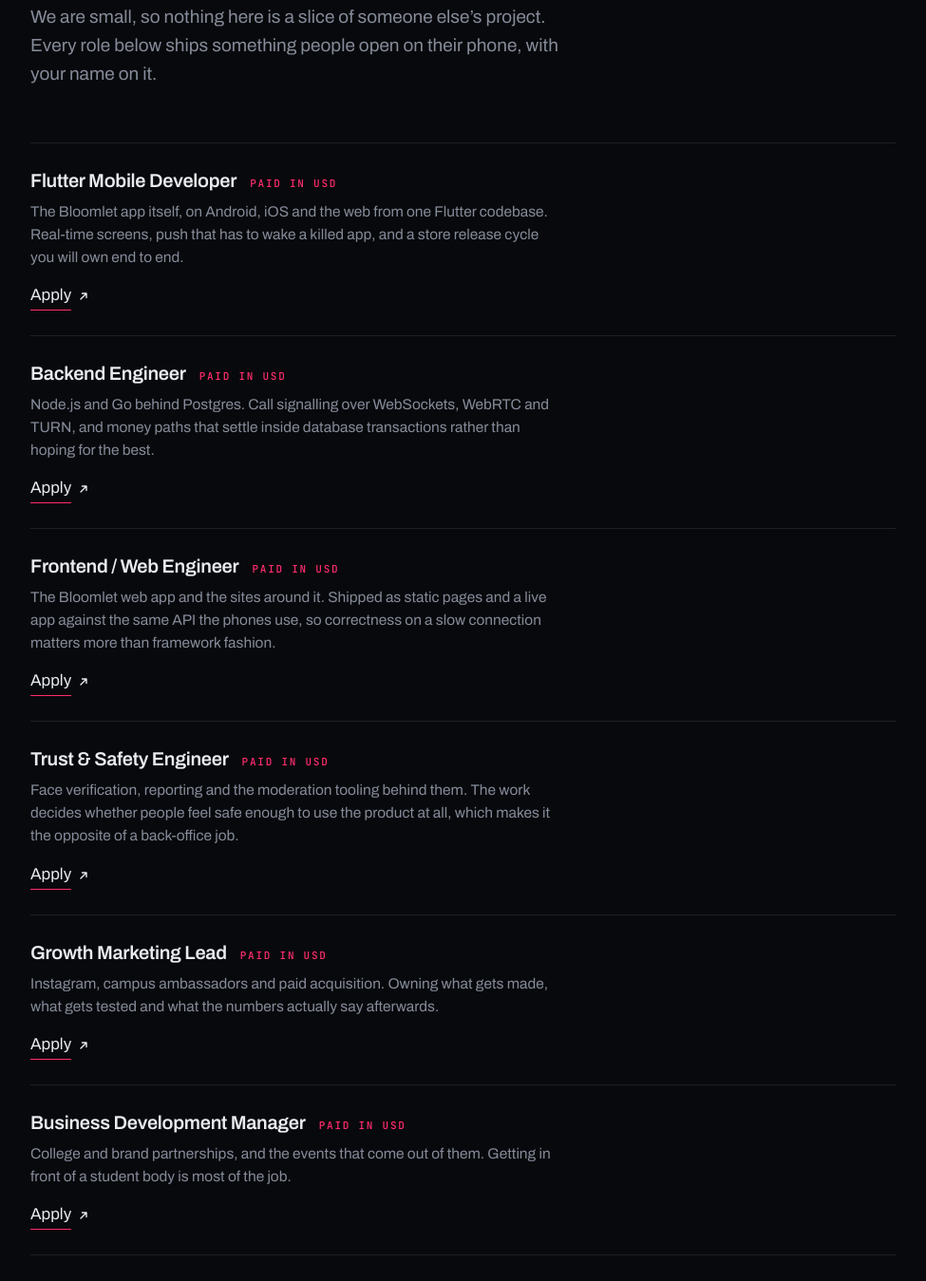
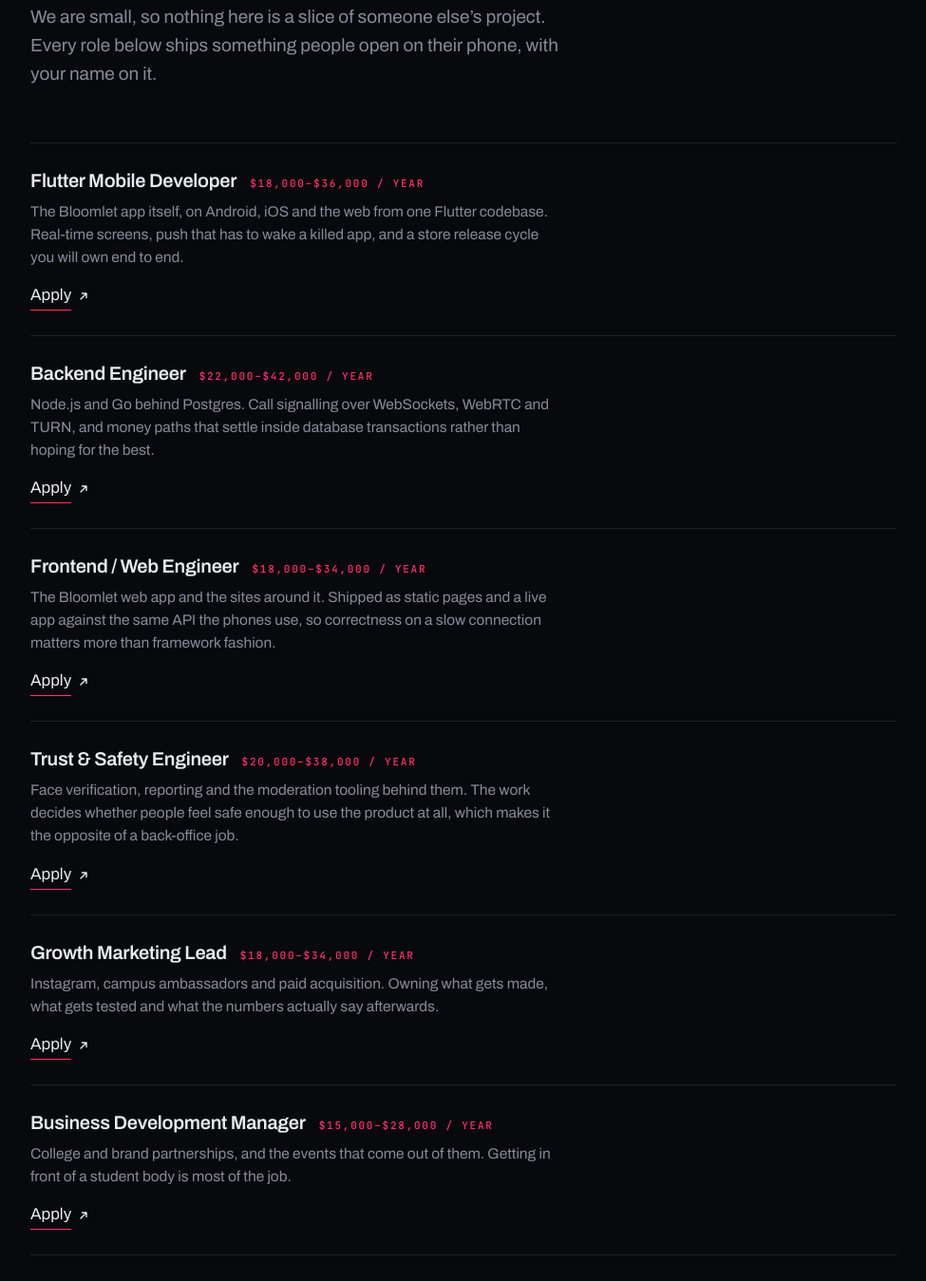
Before and after one commit to DifferentOpenSource/superbits.in, a plain HTML site: page careers/index.html in a window 1280 px wide. Shown: the part 311-1660 px from the top of the page at 95% size, without its empty margins (152-1127 px from the left). Drawn offline with Linux system fonts and the light colour scheme.

Commit message:
feat: show a yearly USD pay range on each role
Replaces the Paid in USD label.

Co-Authored-By: Claude Sonnet 5.5 <noreply@anthropic.com>

```diff
--- a/careers/index.html
+++ b/careers/index.html
@@ -4,7 +4,7 @@
 <meta charset="utf-8">
 <meta name="viewport" content="width=device-width, initial-scale=1">
 <title>Careers — SuperBits Labs</title>
-<meta name="description" content="Open roles at SuperBits Labs: engineering, trust and safety, growth and partnerships. Paid in USD.">
+<meta name="description" content="Open roles at SuperBits Labs: engineering, trust and safety, growth and partnerships.">
 <meta property="og:title" content="Careers — SuperBits Labs">
 <meta property="og:description" content="Open roles at SuperBits Labs: engineering, trust and safety, growth and partnerships.">
 <meta property="og:type" content="website">
@@ -53,7 +53,7 @@
       <li>
         <div class="role-top">
           <h2>Flutter Mobile Developer</h2>
-          <span class="mono pay">Paid in USD</span>
+          <span class="mono pay">$18,000&ndash;$36,000 / year</span>
         </div>
         <p>The Bloomlet app itself, on Android, iOS and the web from one Flutter codebase. Real-time screens, push that has to wake a killed app, and a store release cycle you will own end to end.</p>
         <a class="apply" href="mailto:info.super.bits@gmail.com?subject=Application%3A%20Flutter%20Mobile%20Developer">
@@ -66,7 +66,7 @@
       <li>
         <div class="role-top">
           <h2>Backend Engineer</h2>
-          <span class="mono pay">Paid in USD</span>
+          <span class="mono pay">$22,000&ndash;$42,000 / year</span>
         </div>
         <p>Node.js and Go behind Postgres. Call signalling over WebSockets, WebRTC and TURN, and money paths that settle inside database transactions rather than hoping for the best.</p>
         <a class="apply" href="mailto:info.super.bits@gmail.com?subject=Application%3A%20Backend%20Engineer">
@@ -79,7 +79,7 @@
       <li>
         <div class="role-top">
           <h2>Frontend / Web Engineer</h2>
-          <span class="mono pay">Paid in USD</span>
+          <span class="mono pay">$18,000&ndash;$34,000 / year</span>
         </div>
         <p>The Bloomlet web app and the sites around it. Shipped as static pages and a live app against the same API the phones use, so correctness on a slow connection matters more than framework fashion.</p>
         <a class="apply" href="mailto:info.super.bits@gmail.com?subject=Application%3A%20Frontend%20/%20Web%20Engineer">
@@ -92,7 +92,7 @@
       <li>
         <div class="role-top">
           <h2>Trust &amp; Safety Engineer</h2>
-          <span class="mono pay">Paid in USD</span>
+          <span class="mono pay">$20,000&ndash;$38,000 / year</span>
         </div>
         <p>Face verification, reporting and the moderation tooling behind them. The work decides whether people feel safe enough to use the product at all, which makes it the opposite of a back-office job.</p>
         <a class="apply" href="mailto:info.super.bits@gmail.com?subject=Application%3A%20Trust%20and%20Safety%20Engineer">
@@ -105,7 +105,7 @@
       <li>
         <div class="role-top">
           <h2>Growth Marketing Lead</h2>
-          <span class="mono pay">Paid in USD</span>
+          <span class="mono pay">$18,000&ndash;$34,000 / year</span>
         </div>
         <p>Instagram, campus ambassadors and paid acquisition. Owning what gets made, what gets tested and what the numbers actually say afterwards.</p>
         <a class="apply" href="mailto:info.super.bits@gmail.com?subject=Application%3A%20Growth%20Marketing%20Lead">
@@ -118,7 +118,7 @@
       <li>
         <div class="role-top">
           <h2>Business Development Manager</h2>
-          <span class="mono pay">Paid in USD</span>
+          <span class="mono pay">$15,000&ndash;$28,000 / year</span>
         </div>
         <p>College and brand partnerships, and the events that come out of them. Getting in front of a student body is most of the job.</p>
         <a class="apply" href="mailto:info.super.bits@gmail.com?subject=Application%3A%20Business%20Development%20Manager">
```
